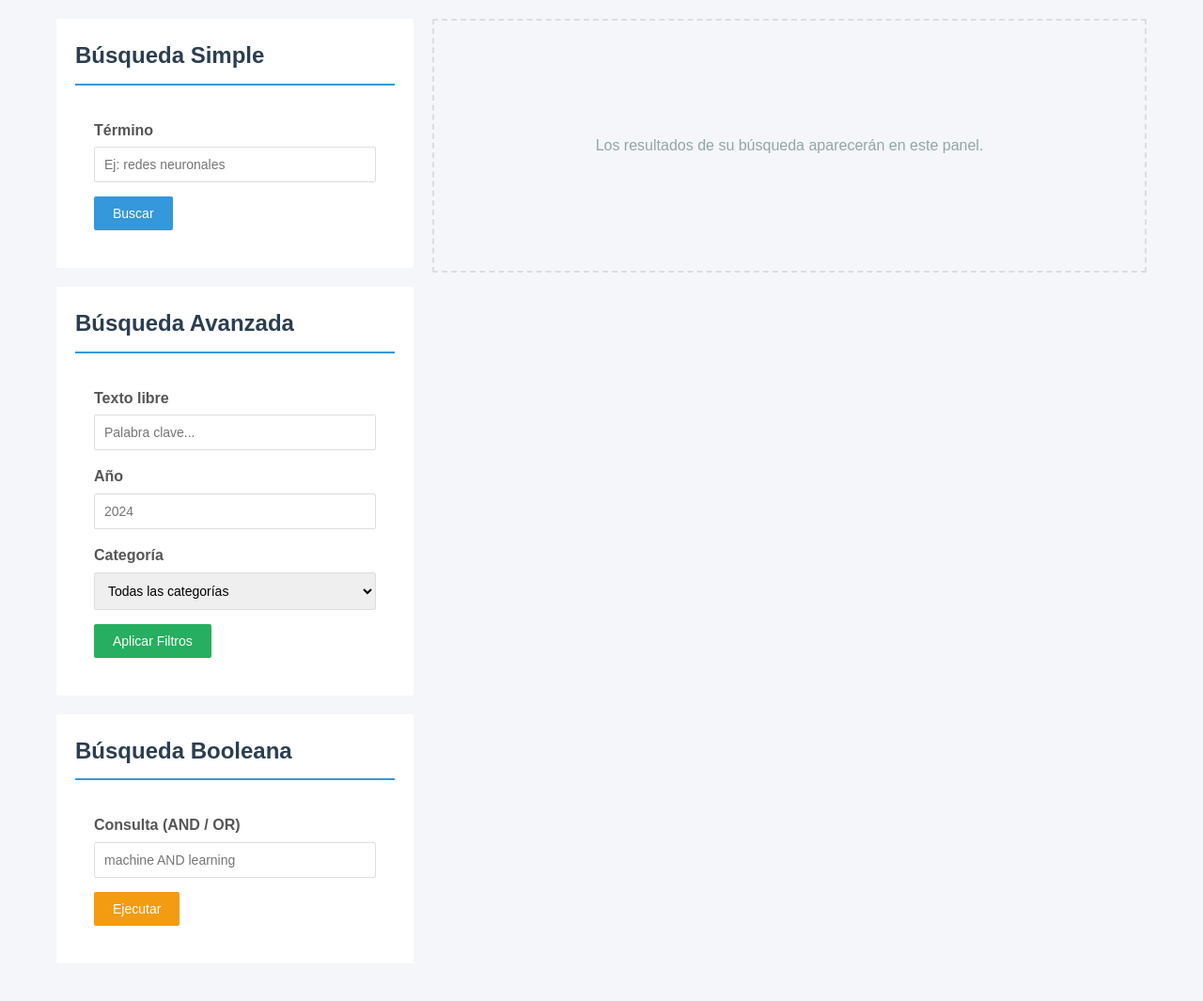
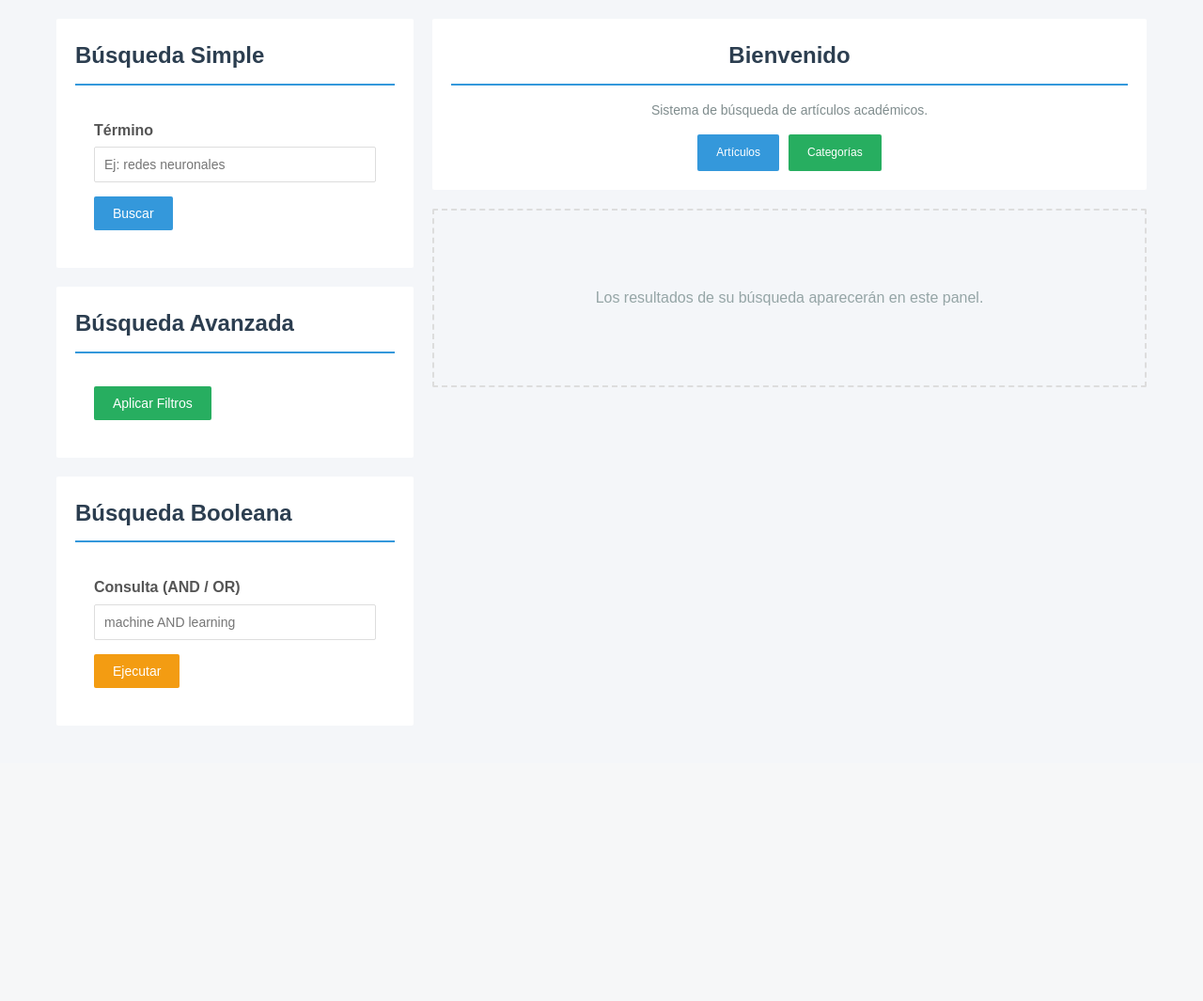
Before and after one commit to Dorian117/academic-search, a PHP site: page / in a window 1280 px wide. Shown: the part 70-1135 px from the top of the page at 94% size. After the commit the page ends 802 px from the top, so only its background shows below. Run offline with PHP 8.4, Linux system fonts and the light colour scheme; data comes from the database, SQL or seed files in the repository.

Commit message:
Modificacion de la vista principal para acomodar el centrado finaaaaaaal

```diff
--- a/academic-search-php/config/database.php
+++ b/academic-search-php/config/database.php
@@ -4,7 +4,7 @@
 define('DB_HOST', 'localhost');
 define('DB_NAME', 'academic_search');
 define('DB_USER', 'root');
-define('DB_PASS', ''); //Campo para contraseña de la base de datos, si es necesario
+define('DB_PASS', ''); //Contraseña
 
 // Crear conexión a la base de datos
 function getConnection() {
--- a/academic-search-php/views/search.php
+++ b/academic-search-php/views/search.php
@@ -22,7 +22,6 @@
     <div class="search-grid">
 
         <div>
-
             <div class="card">
                 <h2>Búsqueda Simple</h2>
                 <form method="GET" action="index.php">
@@ -39,23 +38,6 @@
                 <h2>Búsqueda Avanzada</h2>
                 <form method="GET" action="index.php">
                     <input type="hidden" name="action" value="search_advanced">
-                        <div class="form-group">
-                            <label>Texto libre</label>
-                            <input type="text" name="query" placeholder="Palabra clave...">
-                        </div>
-                        <div class="form-group">
-                            <label>Año</label>
-                            <input type="number" name="year" placeholder="2024">
-                        </div>
-                        <div class="form-group">
-                            <label>Categoría</label>
-                            <select name="category_id">
-                                <option value="">Todas las categorías</option>
-                                <?php foreach ($categories as $cat): ?>
-                                    <option value="<?= $cat['id'] ?>"><?= htmlspecialchars($cat['name']) ?></option>
-                                <?php endforeach; ?>
-                            </select>
-                        </div>
                     <button type="submit" class="btn btn-success">Aplicar Filtros</button>
                 </form>
             </div>
@@ -72,8 +54,6 @@
                 </form>
             </div>
         </div> <div>
-                <?php if ($articles !== null): ?>
-
             <div class="card text-center">
                 <h2>Bienvenido</h2>
                 <p style="color: #7f8c8d; margin: 15px 0; font-size: 14px;">
@@ -85,10 +65,9 @@
                 </div>
             </div>
 
+            <?php if ($articles !== null): ?>
                 <div class="card">
-
                     <h2>Resultados</h2>
-
                     <div class="alert alert-info" style="font-size: 13px;">
                         Filtrado por: <strong><?= htmlspecialchars($searchQuery) ?></strong> (<?= $resultsCount ?> encontrados)
                     </div>
@@ -110,7 +89,7 @@
                 </div>
             <?php else: ?>
                 <div class="card text-center" style="border: 2px dashed #ddd; background: transparent; box-shadow: none;">
-                        <p style="color: #95a5a6; padding: 100px 0;">Los resultados de su búsqueda aparecerán en este panel.</p>
+                    <p style="color: #95a5a6; padding: 60px 0;">Los resultados de su búsqueda aparecerán en este panel.</p>
                 </div>
             <?php endif; ?>
         </div> </div> </div>
```
Lines whose indentation alone changed are shown as unchanged.
